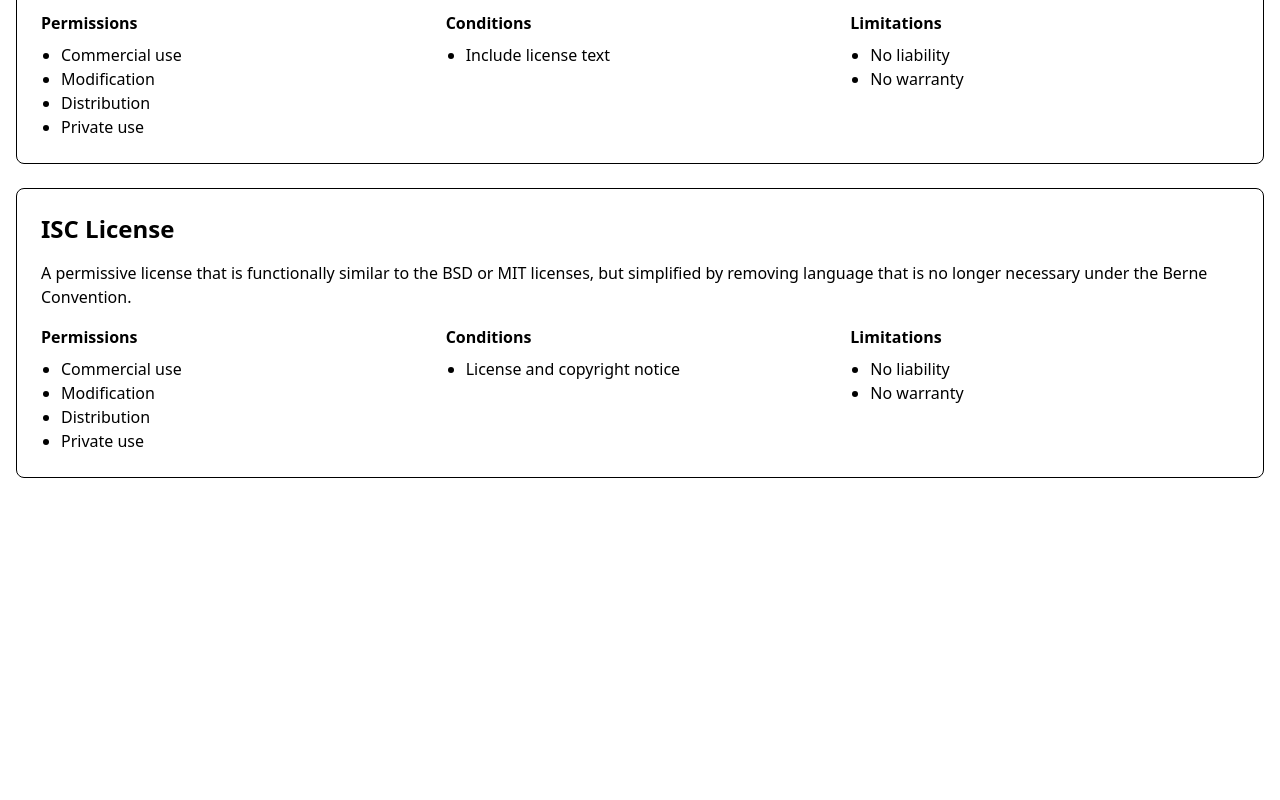
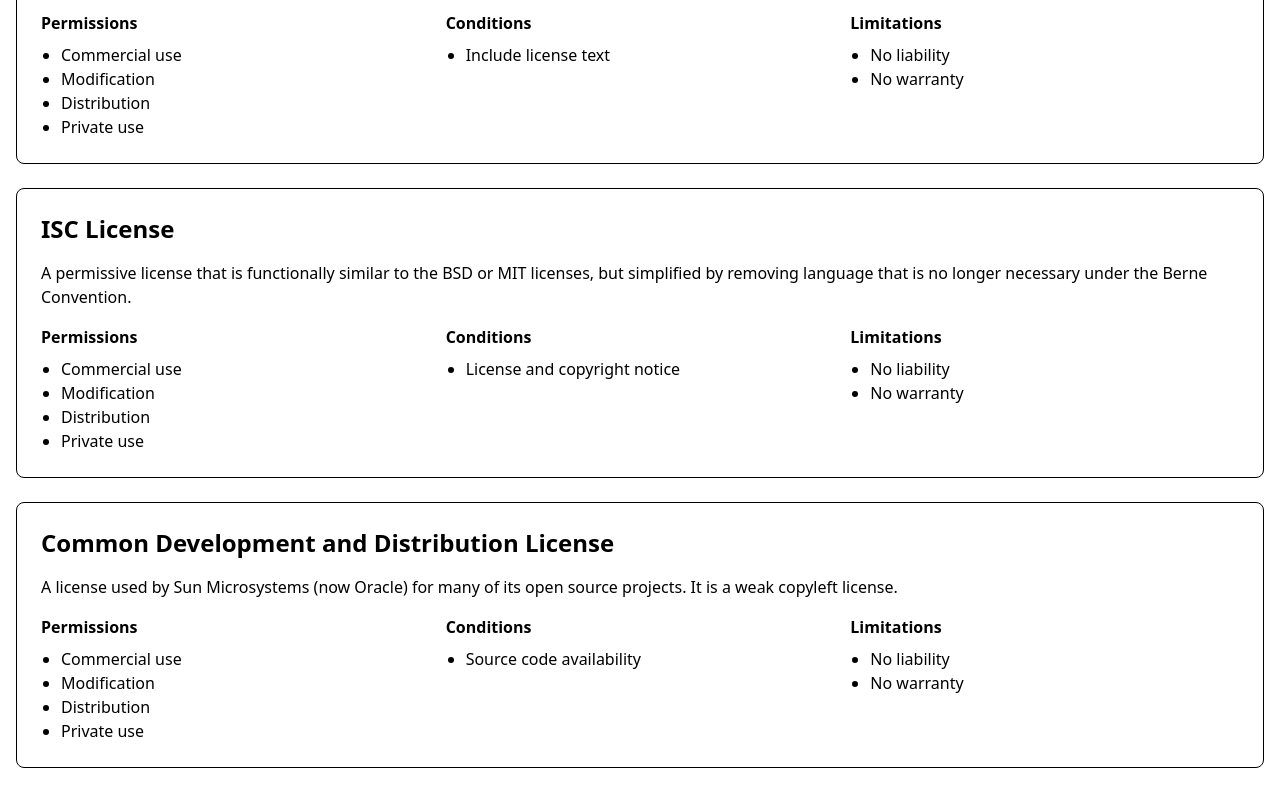
Before and after one commit to minagishl/license-explorer, a Preact app: page / in a window 1280 px wide. Shown: the part 3856-4656 px from the top of the page. Before the commit the page ends 4366 px from the top, so only its background shows below. Built offline with nearby package versions, Linux system fonts and the light colour scheme.

Commit message:
feat: add CDDL

```diff
--- a/src/licenses.ts
+++ b/src/licenses.ts
@@ -291,6 +291,25 @@
       ja: ['免責', '無保証'],
     },
   },
+  {
+    name: 'Common Development and Distribution License',
+    description: {
+      en: 'A license used by Sun Microsystems (now Oracle) for many of its open source projects. It is a weak copyleft license.',
+      ja: 'Sun Microsystems（現Oracle）が多くのオープンソースプロジェクトで使用していたライセンスです。弱いコピーレフトライセンスです。',
+    },
+    permissions: {
+      en: ['Commercial use', 'Modification', 'Distribution', 'Private use'],
+      ja: ['商用利用', '改変', '配布', '私的利用'],
+    },
+    conditions: {
+      en: ['Source code availability'],
+      ja: ['ソースコードの可用性'],
+    },
+    limitations: {
+      en: ['No liability', 'No warranty'],
+      ja: ['無保証', '無責任'],
+    },
+  },
 ];
 
 export const licenseAliases: LicenseAlias[] = [
@@ -358,4 +377,8 @@
     name: 'ISC License',
     aliases: ['ISC', 'isc'],
   },
+  {
+    name: 'Common Development and Distribution License',
+    aliases: ['CDDL', 'cddl'],
+  },
 ];
```
